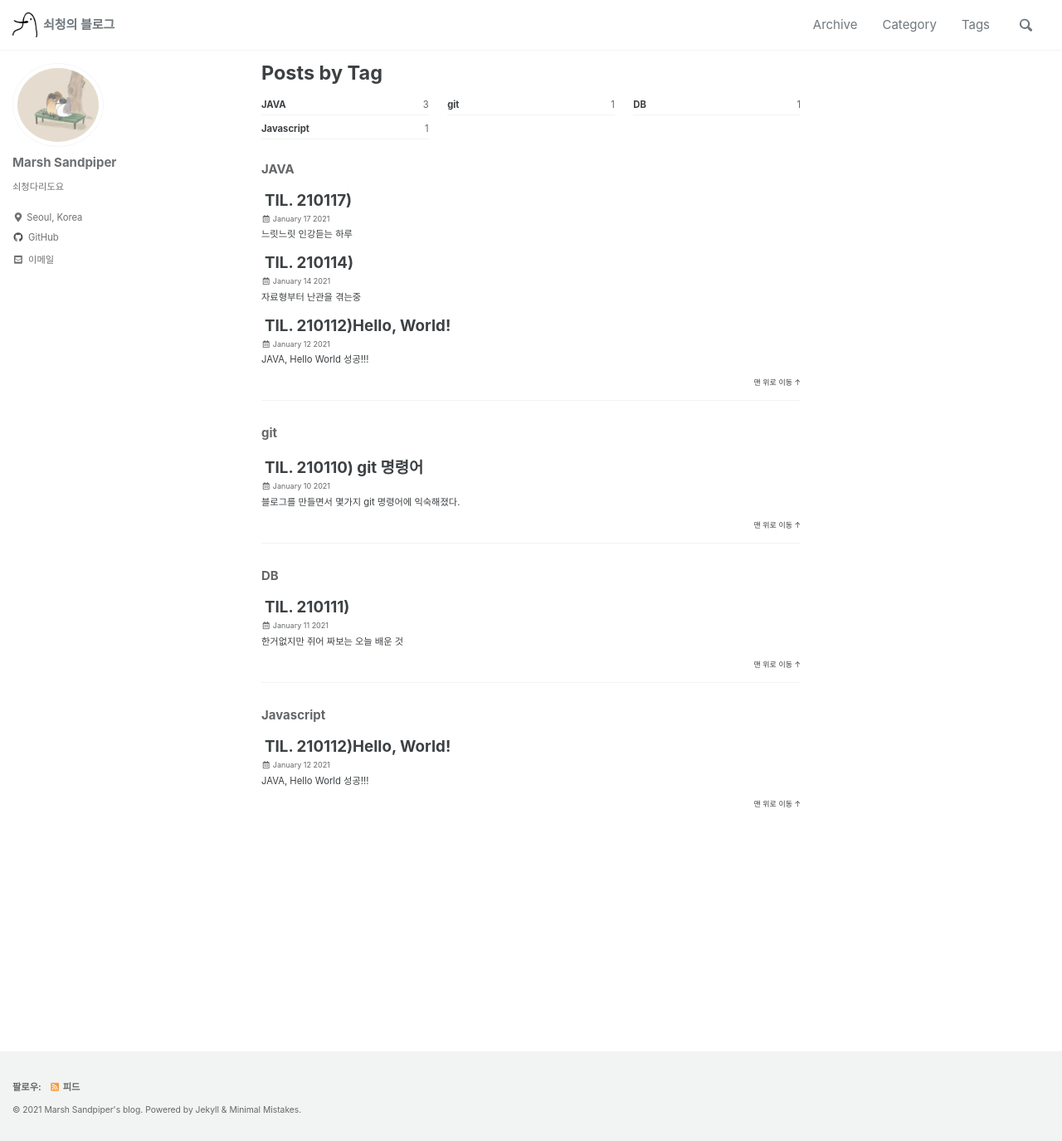
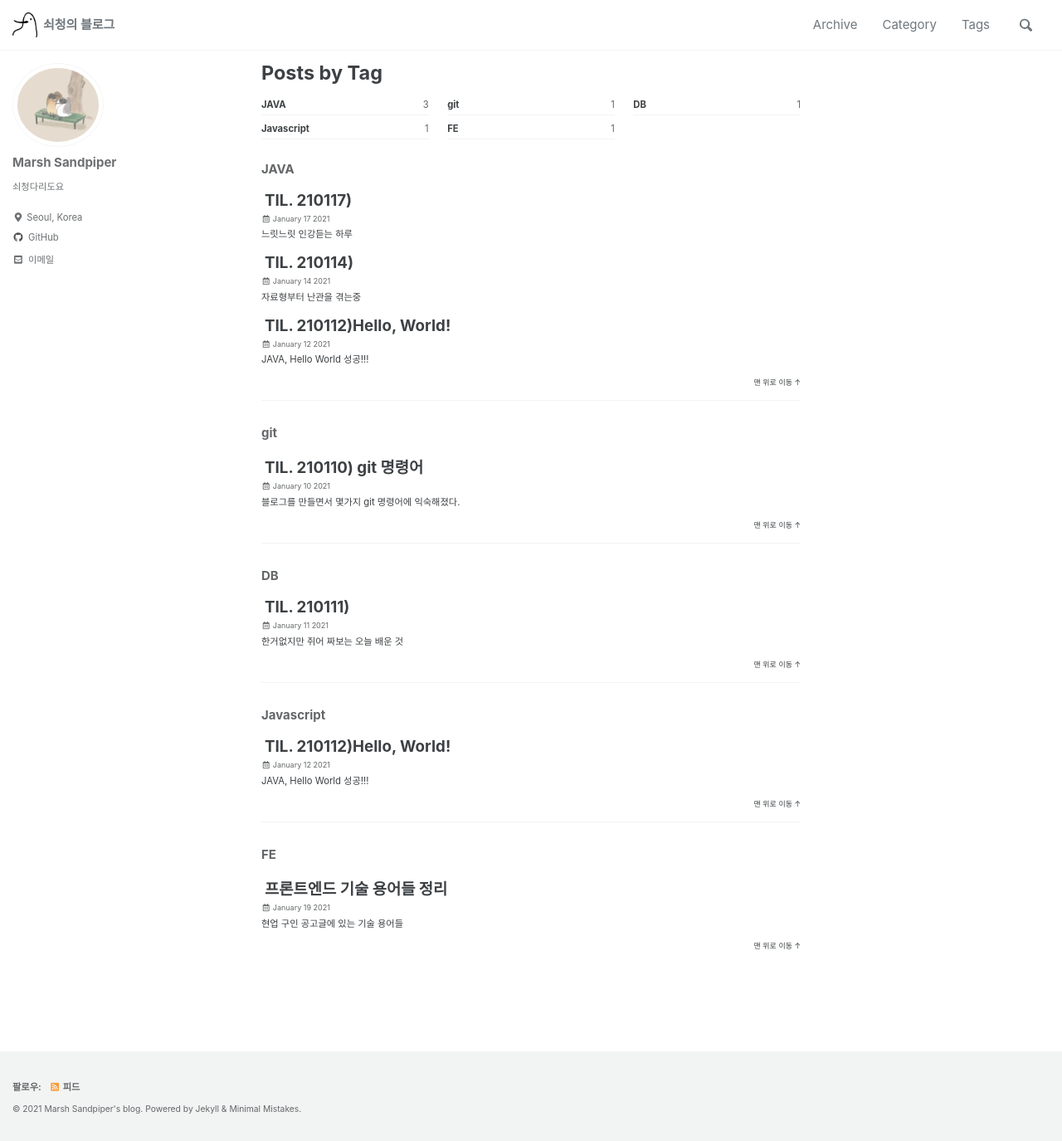
Before and after one commit to Jeong-yeon-Lee/Jeong-yeon-Lee.github.io, a Jekyll site: the page built from _pages/tags.md, in a window 1280 px wide and 1375 px high. Shown: the whole window at 83% size. Built offline with Jekyll 4.4.1, drawn with Linux system fonts in a browser that asks for light colours; cached includes are drawn as plain includes; comment, search, counter and statistics services are not loaded.

Commit message:
posting0119

```diff
--- a/_posts/2021-01-19-itterm.markdown
+++ b/_posts/2021-01-19-itterm.markdown
@@ -8,6 +8,8 @@ header:
 
 categories:
   - Memos
+tags:
+  - FE
 ---
 
 현업 구인 공고글들을 보다보니 긴가민가 모든 것이 헷갈려서 자료들을 참고해서 간단하게 정리해본다!
```
